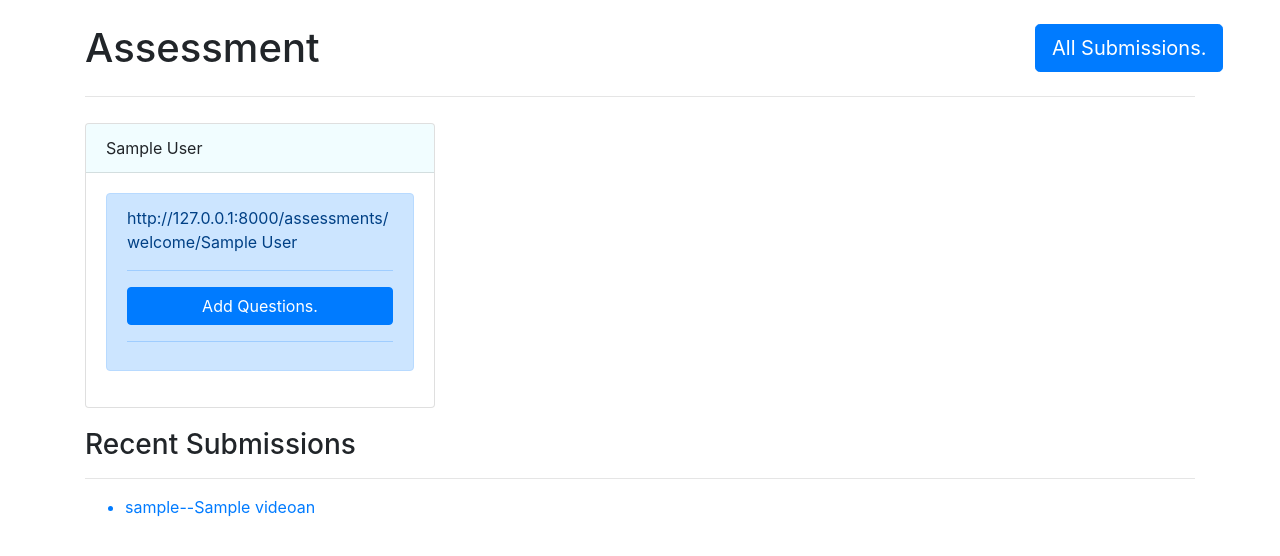
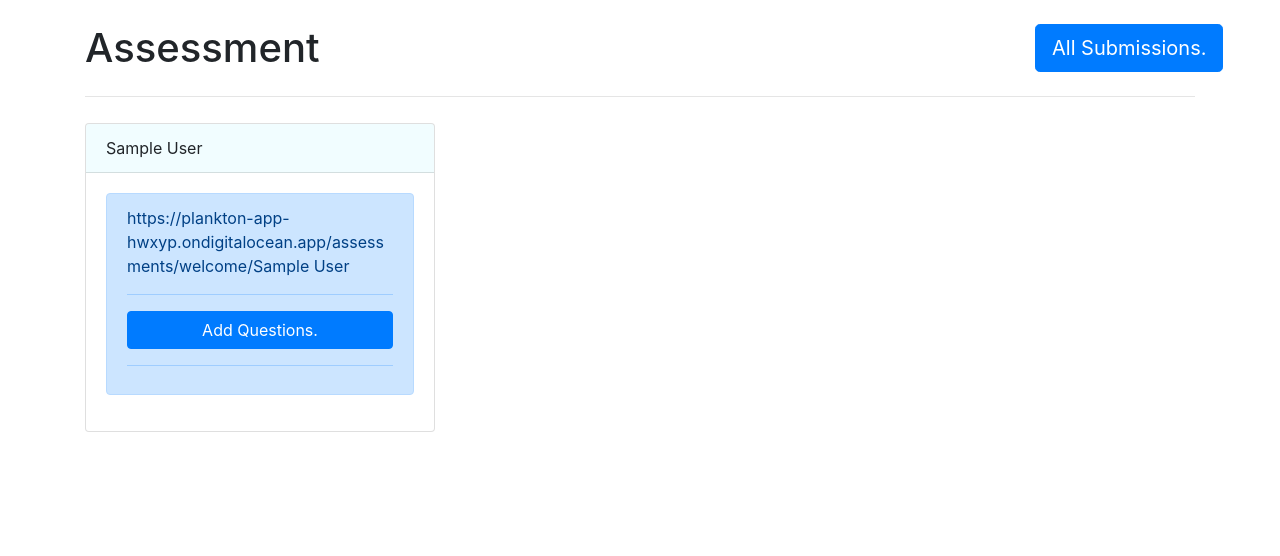
Before and after one commit to PerfectSkillsSophia/Sophia1.1, a Django app: page /administration/dashboard/ in a window 1280 px wide. Shown: the part 81-637 px from the top of the page. Run offline with Django 4.2, Linux system fonts and the light colour scheme; a user stored in the database is signed in; tables that the repository leaves empty hold one stand-in row (values such as "Sample post"); some libraries are stand-ins or nearby versions.

Commit message:
url fixed

```diff
--- a/templates/all_submmision.html
+++ b/templates/all_submmision.html
@@ -34,7 +34,7 @@
                 <div class="card">
                     <div class="card-header" style="background-color: rgba(0, 217, 255, 0.055);">
                         <video width="320" height="240" controls>
-                            <source src="http://127.0.0.1:8000/media//{{ result.videoAns }}" type="video/webm">
+                            <source src="https://plankton-app-hwxyp.ondigitalocean.app//{{ result.videoAns }}" type="video/webm">
                         </video>
                     </div>
                     <div class="card-body">
@@ -61,7 +61,7 @@
                 <div class="card">
                     <div class="card-header" style="background-color: rgba(0, 217, 255, 0.055);">
                         <video width="320" height="240" controls>
-                            <source src="http://127.0.0.1:8000/media//{{ video.videoAns }}" type="video/webm">
+                            <source src="https://plankton-app-hwxyp.ondigitalocean.app//{{ video.videoAns }}" type="video/webm">
                         </video>
                     </div>
                     <div class="card-body">
--- a/templates/analysis.html
+++ b/templates/analysis.html
@@ -10,7 +10,7 @@
     <div class="col-7">
 
           <video width="320" height="240" controls>
-            <source src="http://127.0.0.1:8000/media//{{ video.videoAns }}" type="video/webm">
+            <source src="https://plankton-app-hwxyp.ondigitalocean.app//{{ video.videoAns }}" type="video/webm">
           </video>
         </div>
     <div class="col-5">
--- a/templates/dashboard.html
+++ b/templates/dashboard.html
@@ -27,7 +27,7 @@
                 </div>
                 <div class="card-body">
                     <div class="alert alert-primary" role="alert">
-                        http://127.0.0.1:8000/assessments/welcome/{{ assessment.assessmentName }}<br>
+                        https://plankton-app-hwxyp.ondigitalocean.app/assessments/welcome/{{ assessment.assessmentName }}<br>
                         <hr>
                         <a href="assessment/{{assessment.assId}}" class="btn btn-primary  btn-block"
                             id="view{{assessment.assId}}">Add Questions.</a>
@@ -40,15 +40,5 @@
         {% endfor %}
     </div>
 </div>
-<div class="container" style="margin-top:20px;">
-    <h3>Recent Submissions</h3>
-    <hr>
-    {% for video in video.all reversed %}
-    <ul>
-        <a href="http://127.0.0.1:8000/media//{{ video.videoAns }}">
-            <li>{{ video.user_name }}--{{ video.assessment_name }}</li>
-        </a>
-    </ul>
-    {% endfor %}
-</div>
+
 {% endblock %}
```
Also changed, not shown: 1 other file.
